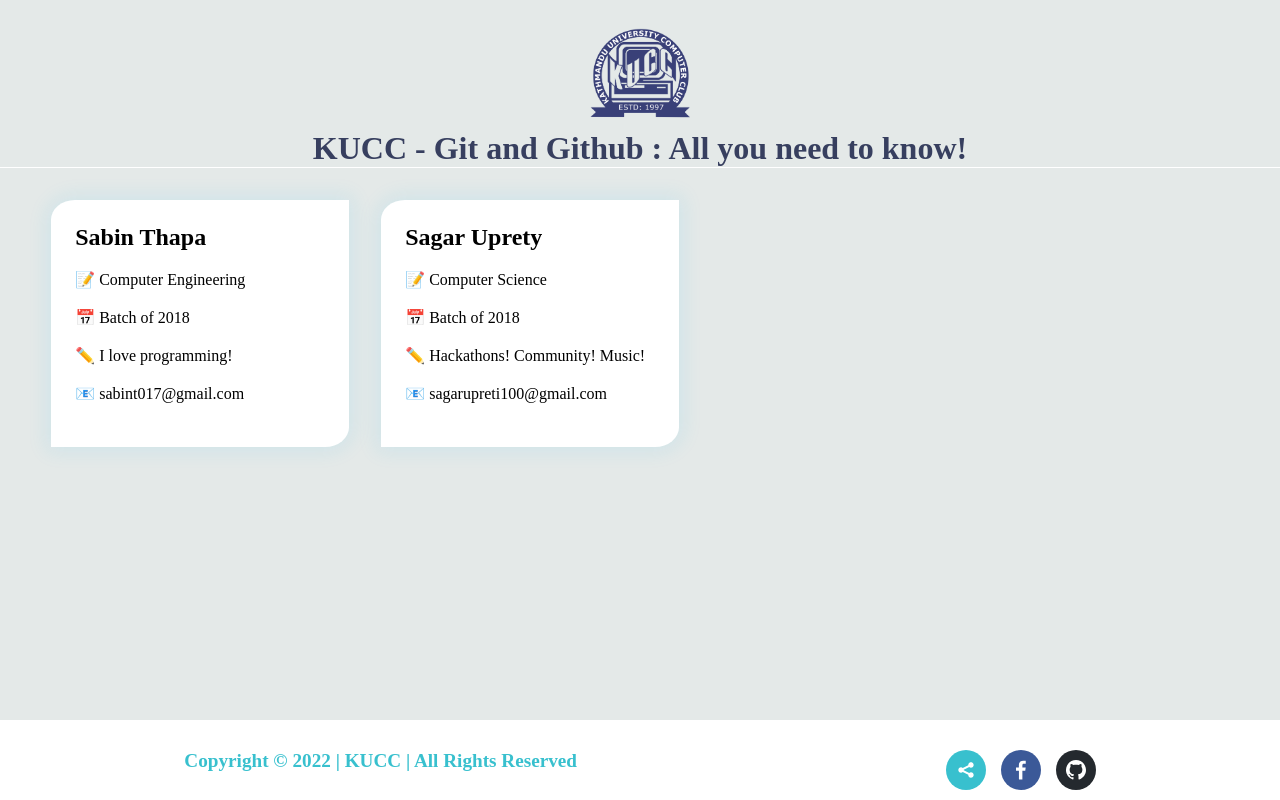
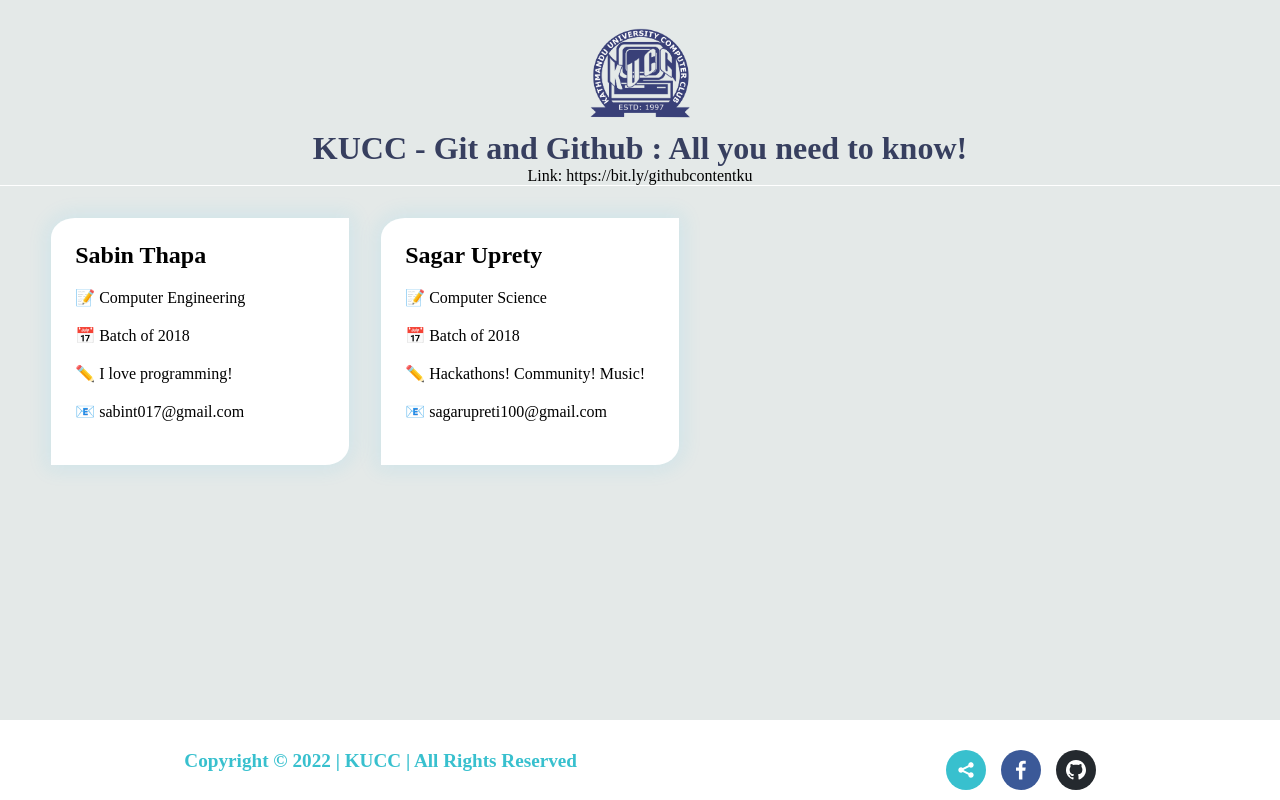
Before and after one commit to kucc1997/git-github-workshop-2022, a React (Create React App) app: page / in a window 1280 px wide. Built offline with nearby package versions, Linux system fonts and the light colour scheme.

Commit message:
added the notion link

```diff
--- a/src/components/Header.js
+++ b/src/components/Header.js
@@ -8,6 +8,7 @@ const Header = () => {
       <h1 style={{ color: "#373F5F" }}>
         KUCC - Git and Github : All you need to know!{" "}
       </h1>
+      <p>Link: https://bit.ly/githubcontentku</p>
     </div>
   );
 };
```
